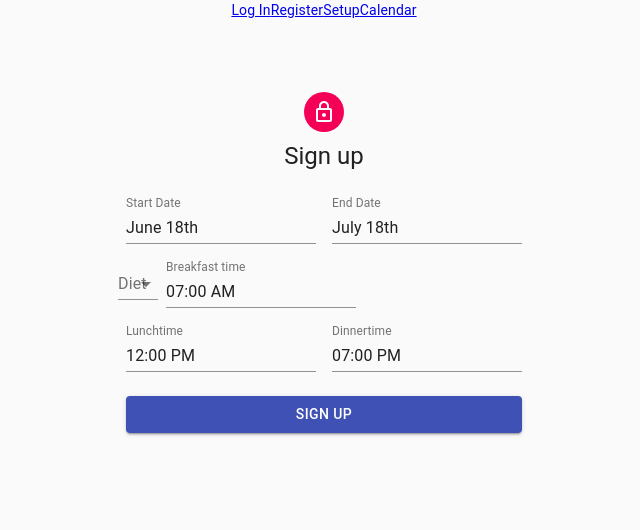
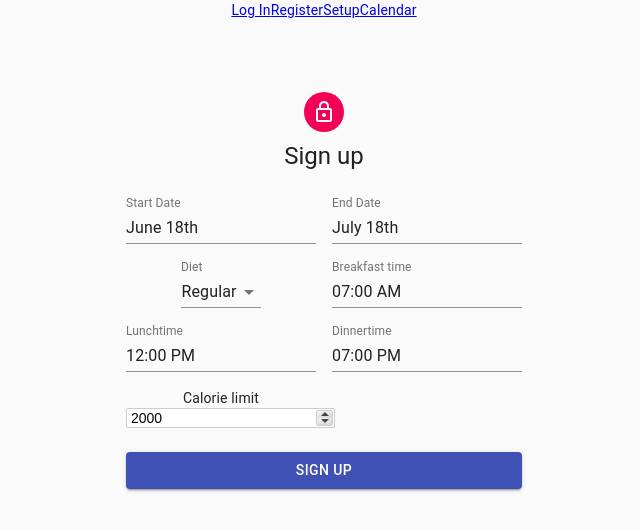
Before and after one commit to pgornstein/easyDiet, a React (Create React App) app in the folder frontend/: page /setup in a window 1280 px wide. Shown: the top 530 px of the page, without its empty margins (316-956 px from the left). Built offline with nearby package versions, Linux system fonts and the light colour scheme.

Commit message:
Continued working on the setup

```diff
--- a/frontend/package.json
+++ b/frontend/package.json
@@ -13,6 +13,8 @@
     "date-fns": "^2.14.0",
     "react": "^16.13.1",
     "react-dom": "^16.13.1",
+    "react-native-number-stepper": "0.0.2",
+    "react-numeric-input": "^2.2.3",
     "react-router-dom": "^5.2.0",
     "react-scripts": "3.4.1"
   },
--- a/frontend/src/components/Setup.js
+++ b/frontend/src/components/Setup.js
@@ -19,6 +19,7 @@ import InputLabel from '@material-ui/core/InputLabel';
 import MenuItem from '@material-ui/core/MenuItem';
 import FormControl from '@material-ui/core/FormControl';
 import Select from '@material-ui/core/Select';
+import NumericInput from 'react-numeric-input';
 
 const useStyles = makeStyles((theme) => ({
   paper: {
@@ -75,15 +76,17 @@ export default function Setup() {
 
   const [startDate, setStartDate] = useState(new Date())
   const [endDate, setEndDate] = useState(addMonth(new Date()))
-  const [type, setType] = useState("")
+  const [type, setType] = useState("regular")
   const [breakfastTime, setBreakfastTime] = useState(breakfast)
   const [lunchtime, setLunchtime] = useState(lunch)
   const [dinnertime, setDinnertime] = useState(dinner)
-  const [calorieLimit, setCalorieLimit] = useState(0)
+  const [calorieLimit, setCalorieLimit] = useState(2000)
 
   const [requestSuccess, setRequestSuccess] = useState(true)
 
   const createDiet = async () => {
+    const formattedStartDate = startDate.toISOString();
+    const formattedEndDate = endDate.toISOString();
     const data = {
       token: token,
       startDate: startDate,
@@ -132,20 +135,22 @@ export default function Setup() {
               <Grid item xs={12} sm={6}>
               <DatePicker value={endDate} label="End Date" onChange={setEndDate} />
               </Grid>
+              <Grid item xs={12} sm={6}>
                 <FormControl className={classes.formControl}>
                   <InputLabel id="diet_type_label">Diet</InputLabel>
                   <Select
                     labelId="diet_type_label"
                     id="diet-type"
                     value={type}
-                  onChange={setType}
+                    onChange={e => setType(e.target.value)}
                   >
                     <MenuItem value="regular">Regular</MenuItem>
                     <MenuItem value="vegetarian">Vegetarian</MenuItem>
                     <MenuItem value="vegan">Vegan</MenuItem>
-                  <MenuItem value="paleo">Pegan</MenuItem>
+                    <MenuItem value="paleo">Paleo</MenuItem>
                   </Select>
               </FormControl>
+            </Grid>
               <Grid item xs={12} sm={6}>
                 <TimePicker value={breakfastTime} label="Breakfast time" onChange={setBreakfastTime} />
               </Grid>
@@ -154,6 +159,11 @@ export default function Setup() {
               </Grid>
               <Grid item xs={12} sm={6}>
                 <TimePicker value={dinnertime} label="Dinnertime" onChange={setDinnertime} />
+              </Grid>
+              <Grid item xs={12} sm={6}>
+                <label>Calorie limit</label>
+                <NumericInput min={0} max={10000} value={2000} step={20}
+                              onChange={e => setCalorieLimit(e)} />
               </Grid>
             </Grid>
             <Button
@@ -164,7 +174,7 @@ export default function Setup() {
               className={classes.submit}
               onClick={e => {
                 e.preventDefault()
-                console.log(type)
+                console.log(calorieLimit)
               }}
             >
               Sign Up
```
Also changed, not shown: 1 other file (tests, documents, lock files or other folders). Lines whose indentation alone changed are shown as unchanged.
